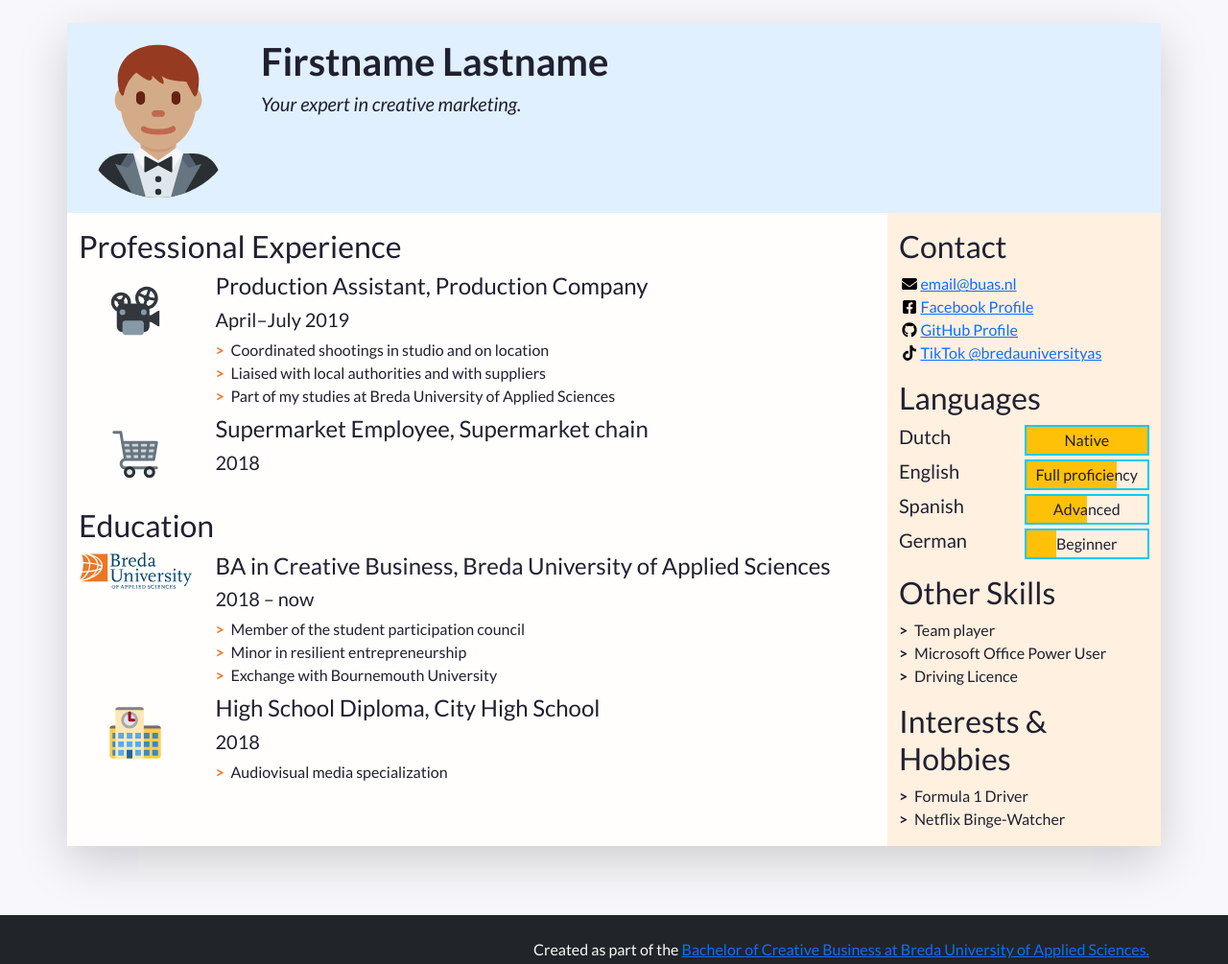
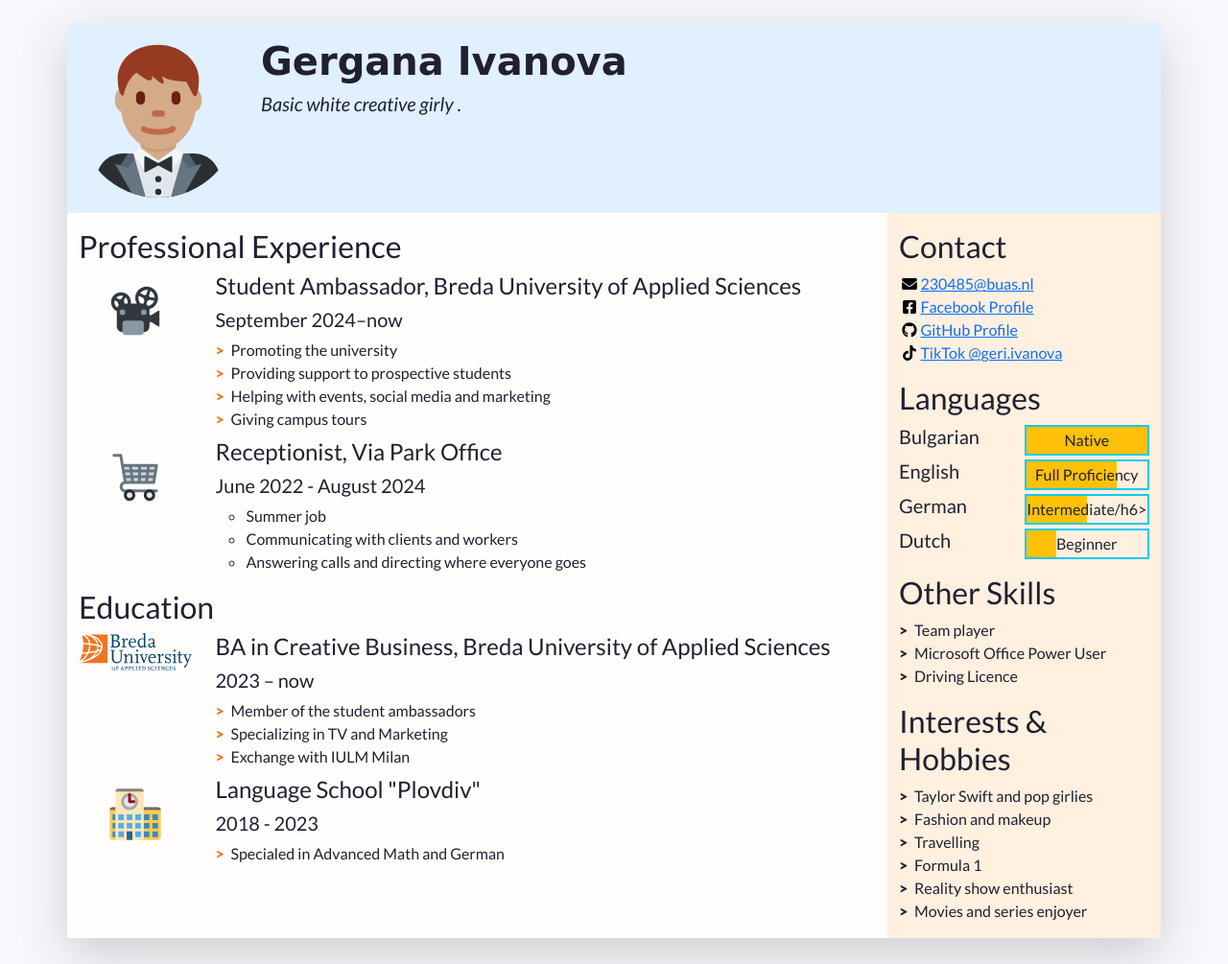
Before and after one commit to geriivanova04/Gergana-Ivanova, a plain HTML site: page index.html in a window 1280 px wide. Shown: the top 1005 px of the page at 96% size. Drawn offline with nearby package versions, Linux system fonts and the light colour scheme; a web font is replaced by a local one.

Commit message:
replace files

```diff
--- a/css/styles.css
+++ b/css/styles.css
@@ -1,7 +1,8 @@
 /* Use this file to use your own styles*/
 
 /* Import declaration to use Google Fonts - check https://fonts.google.com/ for details */
-@import url('https://fonts.googleapis.com/css2?family=Lato:ital,wght@0,400;0,700;1,400;1,700&display=swap');
+@import url('https://fonts.googleapis.com/css2?family=Italianno&display=swap');
+@import url('https://fonts.googleapis.com/css2?family=Lato:ital,wght@0,100;0,300;0,400;0,700;0,900;1,100;1,300;1,400;1,700;1,900&display=swap');
 
 /* Styles for the body */
 
@@ -49,3 +50,7 @@
 	height: 1em;
 	flex-basis: 1.4em;
 }
+
+.my-italian-font {
+	font-family: "Italianno", cursive;
+}
--- a/index.html
+++ b/index.html
@@ -14,7 +14,7 @@
     <!-- Links to our additional CSS styles -->
     <link rel="stylesheet" href="css/styles.css">
 
-    <title>Firstname Lastname's Resumé</title>
+    <title>Gergana Ivanova TEST</title>
   </head>
   <!-- End of the head -->
 
@@ -49,8 +49,8 @@
           A container to wrap around your name and tagline. Full-width at small size, then columns of increasing size.
         -->
         <div class="col-12 col-sm-8 col-md-9 col-lg-10 my-3 header-content">
-          <h1 class="fw-bolder">Firstname Lastname</h1>
-          <h5 class="fst-italic tagline">Your expert in creative marketing.</h5>
+          <h1 class="fw-bolder my-italian-font">Gergana Ivanova</h1>
+          <h5 class="fst-italic tagline">Basic white creative girly .</h5>
         </div>
       </header>
 
@@ -84,13 +84,14 @@
                   <img class="biography-logo mw-100 d-block mx-auto" src="images/employers/projector.svg" alt="Company logo" width="80">
                 </div>
                 <div class="biography-contents col-9 col-sm-10 col-md-9 col-lg-10">
-                  <h4>Production Assistant, Production Company</h4>
-                  <h5>April&ndash;July 2019</h5>
+                  <h4>Student Ambassador, Breda University of Applied Sciences</h4>
+                  <h5>September 2024&ndash;now</h5>
                   <!-- Use the list below to talk about your achievements -->
                   <ul class="biography-details list-unstyled">
-                    <li>Coordinated shootings in studio and on location</li>
-                    <li>Liaised with local authorities and with suppliers</li>
-                    <li>Part of my studies at Breda University of Applied Sciences</li>
+                    <li>Promoting the university</li>
+                    <li>Providing support to prospective students</li>
+                    <li>Helping with events, social media and marketing</li>
+                    <li>Giving campus tours </li>
                   </ul>
                 </div>
               </li>
@@ -102,9 +103,14 @@
                   <img class="biography-logo mw-100 d-block mx-auto" src="images/employers/trolley.svg" alt="Company logo" width="80">
                 </div>
                 <div class="biography-contents col-9 col-sm-10 col-md-9 col-lg-10">
-                  <h4>Supermarket Employee, Supermarket chain</h4>
-                  <h5>2018</h5>
+                  <h4>Receptionist, Via Park Office</h4>
+                  <h5>June 2022 - August 2024</h5>
                   <!-- This entry doesn't have a list of achievements, but you can copy-paste the one from above -->
+                  <ul class="reception style">
+                    <li>Summer job </li>
+                    <li>Communicating with clients and workers</li>
+                    <li>Answering calls and directing where everyone goes</li>
+
                 </div>
               </li>
 
@@ -124,12 +130,12 @@
                 </div>
                 <div class="biography-contents col-9 col-sm-10 col-md-9 col-lg-10">
                   <h4>BA in Creative Business, Breda University of Applied Sciences</h4>
-                  <h5>2018&nbsp;&ndash;&nbsp;now</h5>
+                  <h5>2023&nbsp;&ndash;&nbsp;now</h5>
                   <!-- Use the list below to talk about minors, exchanges, extra-curricular activities. -->
                   <ul class="biography-details list-unstyled">
-                    <li>Member of the student participation council</li>
-                    <li>Minor in resilient entrepreneurship</li>
-                    <li>Exchange with Bournemouth University</li>
+                    <li>Member of the student ambassadors</li>
+                    <li>Specializing in TV and Marketing</li>
+                    <li>Exchange with IULM Milan</li>
                   </ul>
                 </div>
               </li>
@@ -140,10 +146,10 @@
                   <img class="biography-logo mw-100 d-block mx-auto" src="images/schools/school.svg" alt="School logo" width="80">
                 </div>
                 <div class="biography-contents col-9 col-sm-10 col-md-9 col-lg-10">
-                  <h4>High School Diploma, City High School</h4>
-                  <h5>2018</h5>
+                  <h4>Language School "Plovdiv"</h4>
+                  <h5>2018 - 2023</h5>
                   <ul class="biography-details list-unstyled">
-                    <li>Audiovisual media specialization</li>
+                    <li>Specialed in Advanced Math and German</li>
                   </ul>
                 </div>
               </li>
@@ -174,7 +180,7 @@
               <li class="contact-item">
                 <a class="d-flex align-items-center" href="mailto:email@buas.nl" target="_blank">
                   <img class="contact-icon" src="images/icons/envelope.svg" alt="Email">
-                  email@buas.nl
+                  230485@buas.nl
                 </a>
               </li>
               <li class="contact-item">
@@ -192,7 +198,7 @@
               <li class="contact-item">
                 <a class="d-flex align-items-center" href="https://www.tiktok.com/@bredauniversityas" target="_blank">
                   <img class="contact-icon" src="images/icons/tiktok.svg" alt="Mobile Phone">
-                  TikTok @bredauniversityas
+                  TikTok @geri.ivanova
                 </a>
               </li>
             </ul>
@@ -205,7 +211,7 @@
             <!-- Each item in the list is a language. Modify, add or remove depending on what you speak -->
             <ul class="language-list list-unstyled">
               <li class="language-item d-flex mb-1">
-                <h5 class="language-name w-50">Dutch</h5>
+                <h5 class="language-name w-50">Bulgarian</h5>
                 <div class="language-level w-50 border border-info border-2 position-relative">
                   <!-- The div below is a progress bar. Choose between w-25, w-50, w-75 and w-100 to show your level of fluency -->
                   <div class="language-progress position-absolute bg-warning h-100 w-100"></div>
@@ -217,19 +223,19 @@
                 <div class="language-level w-50 border border-info border-2 position-relative">
                   <!-- The div below is a progress bar. Choose between w-25, w-50, w-75 and w-100 to show your level of fluency -->
                   <div class="language-progress position-absolute bg-warning h-100 w-75"></div>
-                  <h6 class="position-absolute w-100 text-center top-0 py-1">Full proficiency</h6>
-                </div>
-              </li>
-              <li class="language-item d-flex mb-1">
-                <h5 class="language-name w-50">Spanish</h5>
-                <div class="language-level w-50 border border-info border-2 position-relative">
-                  <!-- The div below is a progress bar. Choose between w-25, w-50, w-75 and w-100 to show your level of fluency -->
-                  <div class="language-progress position-absolute bg-warning h-100 w-50"></div>
-                  <h6 class="position-absolute w-100 text-center top-0 py-1">Advanced</h6>
+                  <h6 class="position-absolute w-100 text-center top-0 py-1">Full Proficiency</h6>
                 </div>
               </li>
               <li class="language-item d-flex mb-1">
                 <h5 class="language-name w-50">German</h5>
+                <div class="language-level w-50 border border-info border-2 position-relative">
+                  <!-- The div below is a progress bar. Choose between w-25, w-50, w-75 and w-100 to show your level of fluency -->
+                  <div class="language-progress position-absolute bg-warning h-100 w-50"></div>
+                  <h6 class="position-absolute w-100 text-center top-0 py-1">Intermediate/h6>
+                </div>
+              </li>
+              <li class="language-item d-flex mb-1">
+                <h5 class="language-name w-50">Dutch</h5>
                 <div class="language-level w-50 border border-info border-2 position-relative">
                   <!-- The div below is a progress bar. Choose between w-25, w-50, w-75 and w-100 to show your level of fluency -->
                   <div class="language-progress position-absolute bg-warning h-100 w-25"></div>
@@ -255,8 +261,12 @@
           <section class="my-3 aside-section">
             <h2>Interests &amp; Hobbies</h2>
             <ul class="skill-list list-unstyled">
-              <li class="skill-item">Formula 1 Driver</li>
-              <li class="skill-item">Netflix Binge-Watcher</li>
+              <li class="skill-item">Taylor Swift and pop girlies</li>
+              <li class="skill-item">Fashion and makeup</li>
+              <li class="skill-item">Travelling</li>
+              <li class="skill-item">Formula 1 </li>
+              <li class="skill-item">Reality show enthusiast</li>
+              <li class="skill-item">Movies and series enjoyer</li>
             </ul>
           </section>
 
```
Also changed, not shown: 1 other file.
